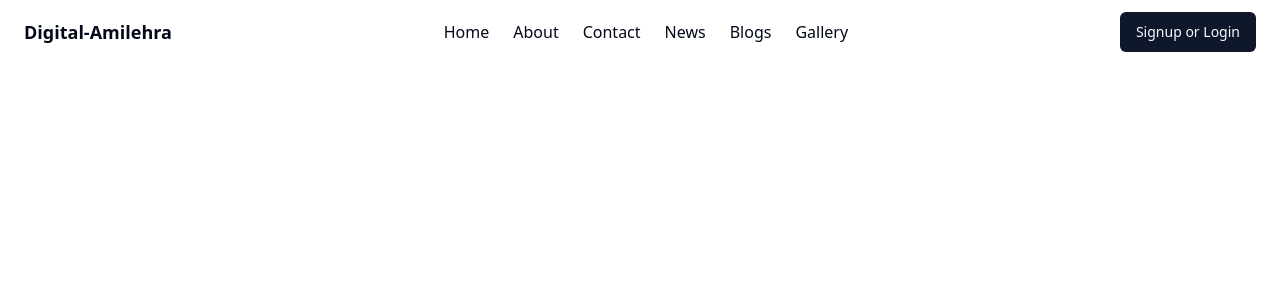
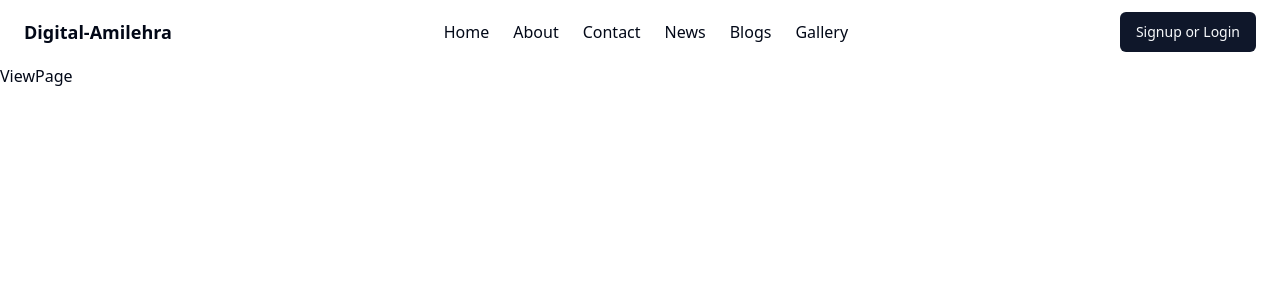
Before and after one commit to Felix-Mj/digital-amilahara, a React (Vite) app in the folder frontend/: page /blog/1 in a window 1280 px wide. Shown: the top 300 px of the page. Built offline with nearby package versions, Linux system fonts and the light colour scheme.

Commit message:
Create view blog data ui

```diff
--- a/frontend/src/App.jsx
+++ b/frontend/src/App.jsx
@@ -12,6 +12,7 @@ import Vlogs from "./Pages/Vlogs";
 import Gallerys from "./Pages/Gallerys";
 import About from "./Pages/About";
 import Contact from "./Pages/Contact";
+import ViewPage from "./Pages/ViewPage";
 
 
 export default function App() {
@@ -26,10 +27,11 @@ export default function App() {
               <Route path="/Profile" element={<Profile />} />
             </Route>
             <Route path="/news" element={<News />} />
-            <Route path="/blogs" element={<Vlogs />}/>
+            <Route path="/blog" element={<Vlogs />}/>
             <Route path="/gallerys" element={<Gallerys />}/>
             <Route path="/about" element={<About />}/>
             <Route path="/contact" element={<Contact />}/>
+            <Route path="/blog/:id" element={<ViewPage />}/>
           </Routes>
         </BrowserRouter>
       </PersistGate>
--- /dev/null
+++ b/frontend/src/Pages/ViewPage.jsx
@@ -0,0 +1,7 @@
+import React from 'react'
+
+export default function ViewPage() {
+  return (
+    <div>ViewPage</div>
+  )
+}
--- a/frontend/src/components/Header.jsx
+++ b/frontend/src/components/Header.jsx
@@ -52,7 +52,7 @@ export default function Header() {
               News
             </Link>
             <Link
-              to="/blogs"
+              to="/blog"
               className="flex items-center gap-2 font-medium"
               prefetch={false}
             >
@@ -109,7 +109,7 @@ export default function Header() {
             News
           </Link>
           <Link
-            to="/blogs"
+            to="/blog"
             className="flex items-center gap-2 font-medium"
             prefetch={false}
           >
```
